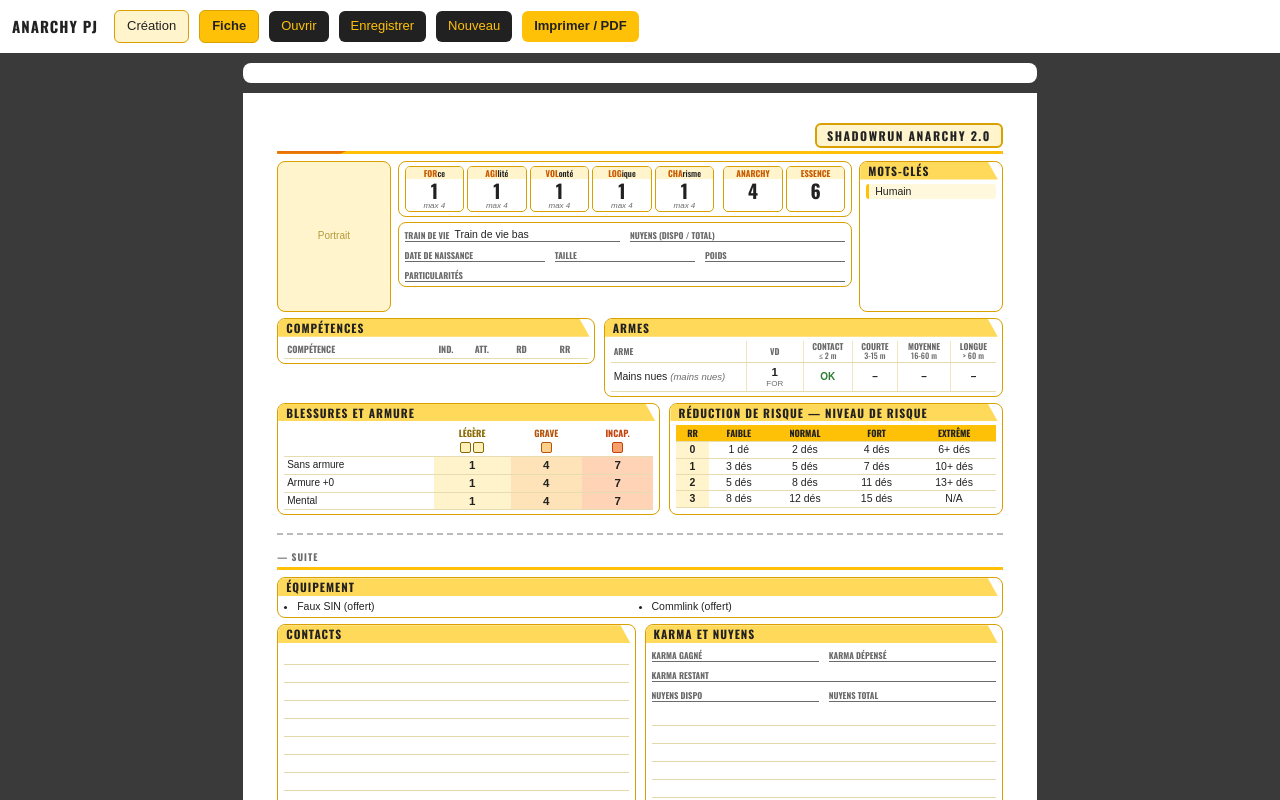
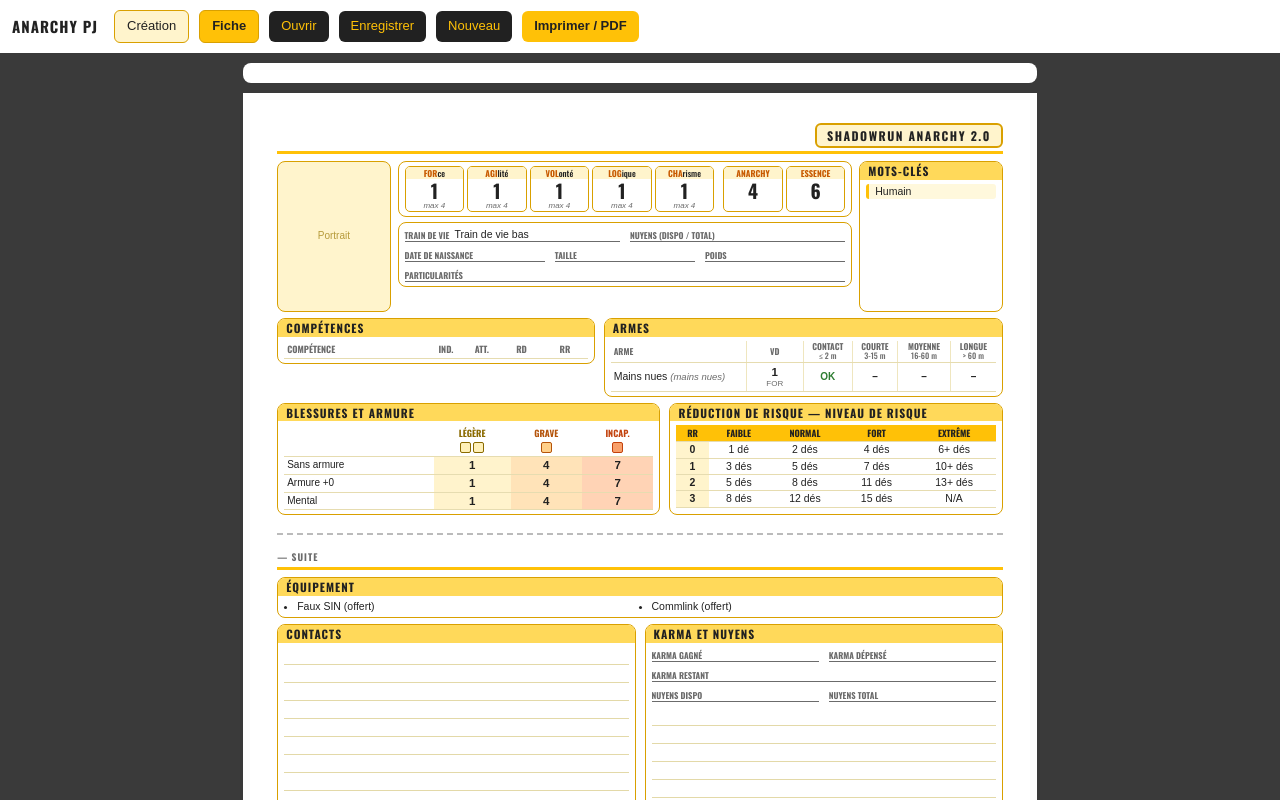
Before and after one commit to BasharNchtn/perso-shadowrun-anarchy-v2, a plain HTML site: page index.html in a window 1280 px wide. Both pictures are taken after a click on the button "Fiche". Shown: the top 800 px of the page. Drawn offline with nearby package versions, Linux system fonts and the light colour scheme.

Commit message:
update fiche

```diff
--- a/index.html
+++ b/index.html
@@ -14,11 +14,10 @@
 .warn{background:#fff6e5;border-left:4px solid #e0a100;padding:6px 10px;margin:6px 0;font-size:12px}
 .sheet{width:210mm;min-height:297mm;margin:10px auto;padding:8mm 9mm;background:#fff}
 .hd{display:flex;justify-content:space-between;align-items:flex-end;border-bottom:3px solid var(--y);padding-bottom:3px;margin-bottom:7px;position:relative}
-.hd::after{content:"";position:absolute;left:0;bottom:-3px;width:70px;height:3px;background:var(--o);clip-path:polygon(0 0,100% 0,calc(100% - 7px) 100%,0 100%)}
 h1{margin:0;font:700 26px/1 var(--f);text-transform:uppercase;letter-spacing:1px}
 .sub{color:var(--g);font-size:12px;margin-top:1px}
 .logo{font:700 12px var(--f);text-transform:uppercase;letter-spacing:1.5px;border:2px solid var(--yd);border-radius:6px;background:var(--yl);padding:2px 10px}
-h2{margin:0 -6px 4px;padding:2px 24px 2px 8px;font:700 11.5px/1.2 var(--f);text-transform:uppercase;letter-spacing:1px;background:var(--yb);clip-path:polygon(0 0,calc(100% - 14px) 0,calc(100% - 4px) 100%,0 100%)}
+h2{margin:0 -6px 4px;padding:2px 8px;font:700 11.5px/1.2 var(--f);text-transform:uppercase;letter-spacing:1px;background:var(--yb)}
 section,.fr{border:1.5px solid var(--yd);background:#fff;border-radius:8px;overflow:hidden;padding:0 6px 4px;margin-bottom:6px;break-inside:avoid}
 .fr{padding:4px 6px;margin-bottom:0}
 .r2{display:grid;grid-template-columns:30mm 1fr 38mm;gap:7px;margin-bottom:6px}
@@ -80,7 +79,7 @@
 .p2{margin-top:12px;padding-top:8px;border-top:2px dashed #bbb}
 .hd2{font:700 15px var(--f);text-transform:uppercase;letter-spacing:1px;border-bottom:3px solid var(--y);margin-bottom:7px;padding-bottom:2px}
 .lines{background:repeating-linear-gradient(to bottom,transparent 0,transparent 17px,#e3d9a8 17px,#e3d9a8 18px)}
-@media(max-width:800px){.sheet{width:auto;padding:12px}.r2,.r3,.r4,.r5,.r7{grid-template-columns:1fr}}
+@media screen and (max-width:800px){.sheet{width:auto;padding:12px}.r2,.r3,.r4,.r5,.r7{grid-template-columns:1fr}}
 @media print{@page{size:A4;margin:8mm 9mm}body{background:#fff}.no-print{display:none!important}.sheet{margin:0;width:auto;min-height:0;padding:0}.p2{break-before:page;margin:0;padding:0;border:0}}
 
 #topbar{max-width:none;display:flex;flex-wrap:wrap;gap:6px;align-items:center;border-radius:0;margin:0;padding:8px 12px;position:sticky;top:0;z-index:5}
@@ -107,10 +106,13 @@
 .nv td,.nv th{font-size:11px}.nv td input{width:80px!important}
 .pr{font:400 10px Arial,sans-serif;text-transform:none;letter-spacing:0;color:#6b5a1a;margin-left:8px}
 #mini{display:none}
-@media(max-width:760px){body{padding-bottom:42px}#mini{display:block;position:fixed;left:0;right:0;bottom:0;background:var(--yb);border-top:2px solid var(--yd);padding:8px 12px;font:700 12px Arial,sans-serif;z-index:6}#crea{grid-template-columns:1fr}#panel{position:static;max-height:none;order:2}.g2{grid-template-columns:1fr}.g2 .w{grid-column:auto}}
+@media screen and (max-width:760px){body{padding-bottom:42px}#mini{display:block;position:fixed;left:0;right:0;bottom:0;background:var(--yb);border-top:2px solid var(--yd);padding:8px 12px;font:700 12px Arial,sans-serif;z-index:6}#crea{grid-template-columns:1fr}#panel{position:static;max-height:none;order:2}.g2{grid-template-columns:1fr}.g2 .w{grid-column:auto}}
 @media print{#crea,#topbar,#mini,#fiche .bar{display:none!important}}
 
 #crea select.ty{width:auto;max-width:150px;flex:none}.mini{font-size:9.5px;color:var(--g);white-space:nowrap}.ef{flex-wrap:wrap}.ef .m{flex-basis:100%;margin-left:4px}.ef input[type=text]{flex:1;min-width:120px;width:auto}.cb .nm{min-width:110px}
+
+.p2.meas{margin:0;padding:0;border:0}
+@media print{.pg1{break-after:page}}
 
 [hidden]{display:none!important}
 </style></head><body>
@@ -262,7 +264,7 @@
   const fld=(l,v,c)=>`<div class="fld${c?' '+c:''}"><span>${l}</span><b>${esc(v||'')}</b></div>`;
   const kws=(id.mots_cles||[]).filter(k=>k!==id.train_de_vie).map(k=>`<span class=kwd>${esc(k)}</span>`).join('');
   const pic=PORT||id.portrait;
-  $('#out').innerHTML=`<div class=sheet>
+  $('#out').innerHTML=`<div class=sheet><div class=pg1>
 <div class=hd><div><h1>${esc(id.pseudo)}</h1><div class=sub>${esc(id.nom)}</div></div><div class=logo>Shadowrun Anarchy 2.0</div></div>
 <div class=r2><div class=por${pic?` style="background-image:url('${esc(pic)}')"`:''}>${pic?'':'Portrait'}</div>
 <div class=mid><div class="fr attrs">${Object.keys(AT).map(k=>`<div class=attr><small><span class=ac>${AN[k][0]}</span>${AN[k][1]}</small><b>${at[k]??''}</b><i>max ${mx[k]??'?'}</i></div>`).join('')}<div class="attr o"><small><span class=ac>Anarchy</span></small><b>${f.anarchy??''}</b><i>&nbsp;</i></div><div class="attr o"><small><span class=ac>Essence</span></small><b>${f.essence??''}</b><i>&nbsp;</i></div></div>
@@ -272,7 +274,7 @@
 <div class=r4><div>${sec('Compétences',`<table class=ct><colgroup><col><col style="width:9mm"><col style="width:10mm"><col style="width:11mm"><col style="width:12mm"></colgroup><thead><tr><th>Compétence</th><th>Ind.</th><th>Att.</th><th>RD</th><th>RR</th></tr></thead>${comps}</table>`)}${sec('Connaissances',lst(A.conn,'cols2'))}</div>
 <div>${sec('Atouts',atouts)}${sec('Armes',armes)}${sec('Sorts',wl(by('sort')))}${sec('Formes complexes',wl(by('forme_complexe')))}</div></div>
 <div class=r5>${sec('Blessures et armure',bless)}${sec('Réduction de risque — niveau de risque',RRT)}</div>
-<div class=p2><div class=hd2>${esc(id.pseudo)} <span class=m>— suite</span></div>
+</div><div class=p2><div class=hd2>${esc(id.pseudo)} <span class=m>— suite</span></div>
 ${vsec('Véhicules','Véhicule')}${vsec('Drones','Drone')}${vsec('Cyberdecks','Cyberdeck')}
 ${sec('Équipement',lst((f.equipement||[]).map(e=>({...e,nom:e.nom+(e.offert?' (offert)':'')})),'cols2'))}
 <div class=r7>${sec('Contacts','<div class=lines style="min-height:62mm"></div>')}${sec('Karma et nuyens',`<div class=idg>${fld('Karma gagné','','s3')}${fld('Karma dépensé','','s3')}${fld('Karma restant','','s6')}${fld('Nuyens dispo','','s3')}${fld('Nuyens total','','s3')}</div><div class=lines style="min-height:40mm;margin-top:6px"></div>`)}</div>
@@ -544,11 +546,23 @@
 });
 
 /* ---------------- onglets, fichiers ---------------- */
+const AVAIL=(297-16-3)*96/25.4;
+function fitPages(){
+  const sh=document.querySelector('#out .sheet');if(!sh)return;
+  [['.pg1',.7],['.p2',.7]].forEach(([q,min])=>{
+    const el=sh.querySelector(q);if(!el)return;el.style.zoom='';
+    const box=document.createElement('div');box.style.cssText='position:absolute;left:-99999px;top:0;width:192mm;visibility:hidden';
+    const cl=el.cloneNode(true);cl.classList.add('meas');box.appendChild(cl);document.body.appendChild(box);
+    const hh=()=>cl.getBoundingClientRect().height;let z=1,h=hh();
+    while(h>AVAIL&&z>min){z=Math.max(min,z*Math.min(.98,AVAIL/h));cl.style.zoom=z;h=hh()}
+    document.body.removeChild(box);if(z<1)el.style.zoom=z;
+  });
+}
 function showTab(t){
   $('#crea').hidden=t!=='crea';$('#mini').hidden=t!=='crea';$('#fiche').hidden=t!=='fiche';
   $$('.tab').forEach(b=>b.classList.toggle('on',b.dataset.tab===t));$('#bprint').hidden=t!=='fiche';
   if(t==='crea'&&PJ)buildForm(),refresh();
-  if(t==='fiche'){render(adapt(PJ));document.title=(PJ.identite.pseudo||'Fiche')+' – fiche Anarchy'}
+  if(t==='fiche'){render(adapt(PJ));fitPages();document.title=(PJ.identite.pseudo||'Fiche')+' – fiche Anarchy'}
 }
 function setPJ(p){PJ=normalize(p);DIRTY=false;$('#dirty').textContent='';rebuild();if(!$('#fiche').hidden)showTab('fiche')}
 function openText(t){
@@ -563,6 +577,7 @@
   a.download=(PJ.identite.pseudo||'pj').replace(/[^\w\-]+/g,'_')+'.json';a.click();DIRTY=false;$('#dirty').textContent='';
 }
 $$('.tab').forEach(b=>b.onclick=()=>showTab(b.dataset.tab));
+addEventListener('beforeprint',fitPages);if(document.fonts&&document.fonts.ready)document.fonts.ready.then(()=>{if(!$('#fiche').hidden)fitPages()});
 $('#mini').onclick=()=>$('#panel').scrollIntoView({behavior:'smooth'});
 $('#bsave').onclick=save;$('#bprint').onclick=()=>print();
 $('#bnew').onclick=()=>{if(!DIRTY||confirm('Abandonner les modifications non enregistrées ?'))setPJ({})};
```
Also changed, not shown: format_pj_v2.md (+3 -1 lines).
